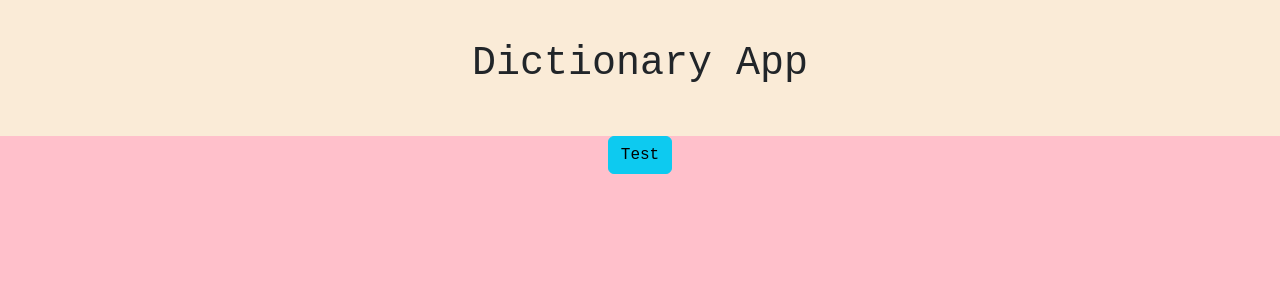
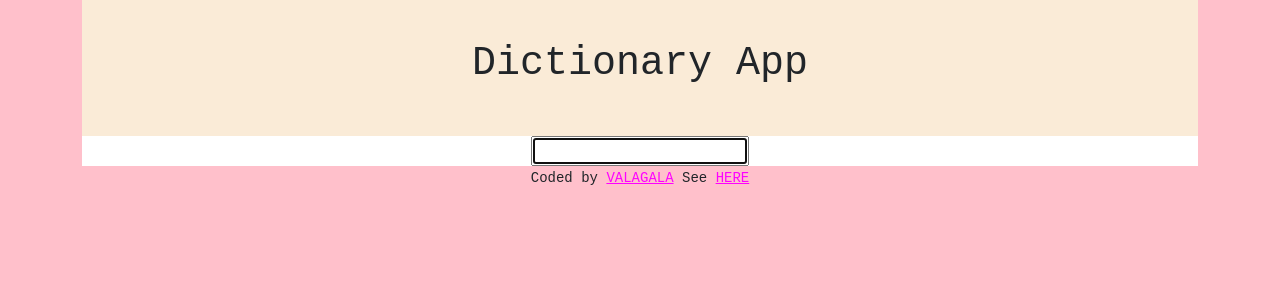
Before and after one commit to VALA9GALA/dictionary-app, a React (Create React App) app: page / in a window 1280 px wide. Shown: the top 300 px of the page. Built offline with nearby package versions, Linux system fonts and the light colour scheme.

Commit message:
set up search engine

```diff
--- a/package.json
+++ b/package.json
@@ -20,7 +20,8 @@
   "eslintConfig": {
     "extends": [
       "react-app",
-      "react-app/jest"
+      "react-app/jest",
+      "esbenp.prettier-vscode-10.4.0"
     ]
   },
   "browserslist": {
--- a/public/index.html
+++ b/public/index.html
@@ -7,7 +7,7 @@
 
     <meta
       name="description"
-      content="Web site created using create-react-app"
+      content="Dictionary Application created using create-react-app"
     />
     <link
       href="https://cdn.jsdelivr.net/npm/bootstrap@5.3.3/dist/css/bootstrap.min.css"
--- a/src/App.css
+++ b/src/App.css
@@ -7,3 +7,6 @@ body {
   background-color: antiquewhite;
   padding: 40px;
 }
+.App a {
+  color: magenta;
+}
--- a/src/App.js
+++ b/src/App.js
@@ -1,19 +1,38 @@
+import Dictionary from "./Dictionary";
+
 import "./App.css";
 
 export default function App() {
   return (
     <div className="App">
+      <div className="container">
         <header className="App-header">
           <h1>Dictionary App</h1>
         </header>
+        <main>
+          <Dictionary />
+        </main>
+        <footer>
+          <small>
+            Coded by{" "}
             <a
               href="https://valagala.netlify.app"
               target="_blank"
               rel="noopener noreferrer"
-        className="btn btn-info"
             >
-        Test
+              VALAGALA
+            </a>{" "}
+            See{" "}
+            <a
+              href="https://github.com/VALA9GALA/dictionary-app"
+              target="_blank"
+              rel="noopener noreferrer"
+            >
+              HERE
             </a>
+          </small>
+        </footer>
+      </div>
     </div>
   );
 }
--- /dev/null
+++ b/src/Dictionary.css
@@ -0,0 +1,3 @@
+.Dictionary {
+  background-color: white;
+}
--- /dev/null
+++ b/src/Dictionary.js
@@ -0,0 +1,23 @@
+import React, { useState } from "react";
+import "./Dictionary.css";
+
+export default function Dictionary() {
+  let [keyword, setKeyword] = useState("");
+
+  function search(event) {
+    event.preventDefault();
+    alert(`Searching for ${keyword}`);
+  }
+
+  function keywordChange(event) {
+    setKeyword(event.target.value);
+  }
+
+  return (
+    <div className="Dictionary">
+      <form onSubmit={search}>
+        <input type="search" autoFocus onChange={keywordChange} />
+      </form>
+    </div>
+  );
+}
```
Lines whose indentation alone changed are shown as unchanged.
